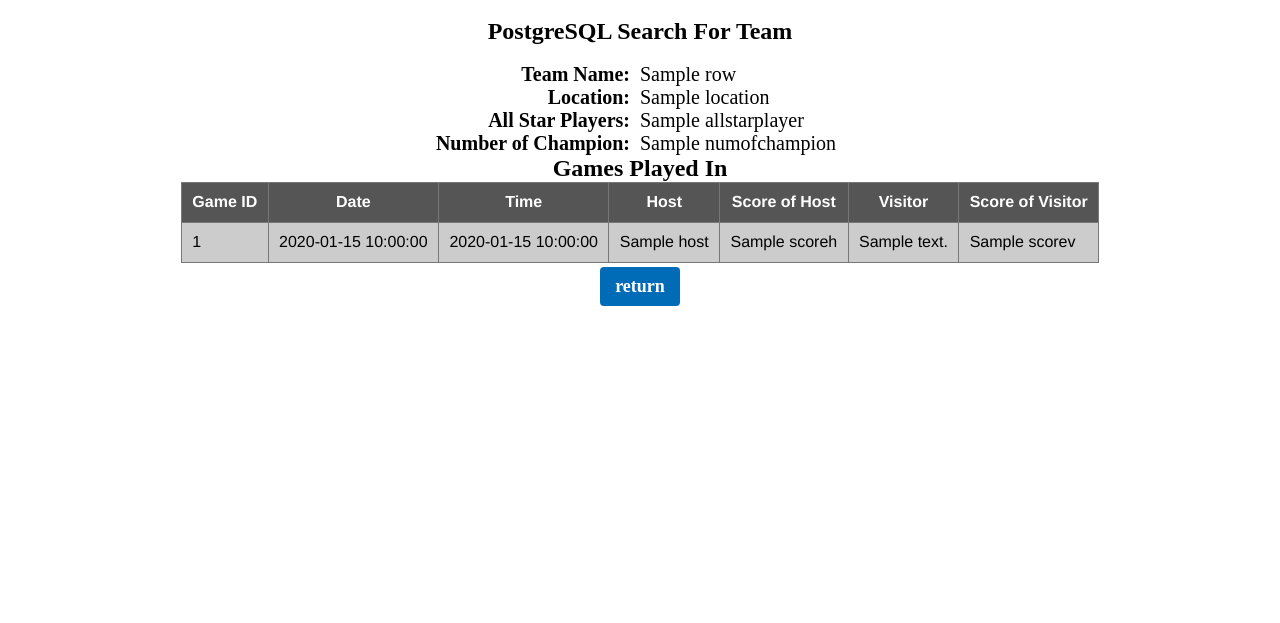
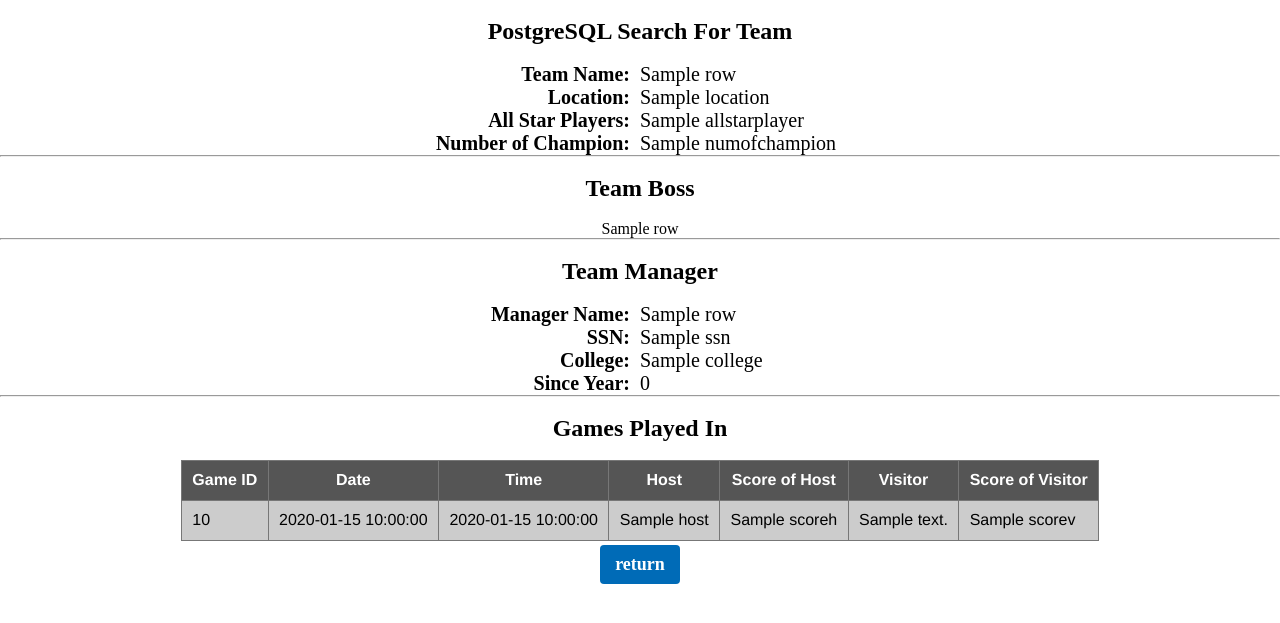
Before and after one commit to OliviaWYQ/NBA-DATA, a Flask app: template templates/psqlsearch_team.html in a window 1280 px wide. Shown: the top 623 px of the page. Run offline with Flask 2, Linux system fonts and the light colour scheme; the template is opened without the code that fills it: most values are stand-ins (such as "Sample title", 1, 10 or a date in 2020); parts of the project's set-up code (start-up, migrations or seed data) failed here and were passed over; some libraries are stand-ins or nearby versions.

Commit message:
search url

```diff
--- a/main.py
+++ b/main.py
@@ -92,19 +92,19 @@
     if form.validate_on_submit():
         username = request.form['username']
         password = request.form['password'].strip()
-        print (password)
+        # print (password)
         user = g.conn.execute(
             '''SELECT * FROM usernba WHERE username = '{}';'''.format(username)
         )
         if user:
             for u in user:
                 u = str(u.password).strip()
-                print("-----------user-------{}".format(u))
-                print(str(password))
+                print("------user------password------{}".format(u))
+                # print(str(password))
                 # if check_password_hash(u[3], form.password.data):
 
                 if u == password:
-                    print ("-----------user1-------{}\n")
+                    print ("---------success--------")
                     session['logged_in'] = True
                     #session['user_id'] = user[0]
                     #login_user(user, remember=form.remember.data)
@@ -127,7 +127,7 @@
 ######################################################################################################################
 ######################################################################################################################
 
-@app.route('/result',methods = ['POST', 'GET'])
+@app.route('/result',methods = ['POST'])
 def search_player():
     if request.method == 'POST':
         pname = request.form['pname']
@@ -195,7 +195,25 @@
 
     print ("Select Game successfully")
 
-    return render_template("psqlsearch_team.html",rows_team = rows_team, rows_game = rows_game)
+    cursor_manager = conn.execute('''SELECT mname, ssn, college, since FROM teams inner join
+                                    (SELECT mname, managers.ssn, college, tid, since FROM managers inner join manage
+                                    ON managers.ssn = manage.ssn) new
+                                    ON teams.tid = new.tid
+                                    WHERE name = '{}';'''.format(tname))
+    rows_manager = cursor_manager.fetchall()
+
+    print ("Select manager successfully")
+
+    cursor_boss = conn.execute('''SELECT * FROM teams inner join
+                                    (SELECT * FROM boss inner join own_by
+                                    ON boss.ssn = own_by.ssn) new
+                                    ON teams.tid = new.tid
+                                    WHERE teams.name = '{}';'''.format(tname))
+    rows_boss = cursor_boss.fetchall()
+
+    print ("Select manager successfully")
+
+    return render_template("psqlsearch_team.html",rows_team = rows_team, rows_game = rows_game, rows_manager=rows_manager, rows_boss=rows_boss)
 
 # @app.route('/result',methods = ['POST', 'GET'])
 # def result():
@@ -214,10 +232,12 @@
           nm = request.form['addname']
           tm = request.form['addteam']
 
-          with sql.connect("database.db") as con:
-             cur = con.cursor()
-             cur.execute("INSERT INTO players (name, team) VALUES (?,?)",(nm,tm) )
+          engine = create_engine(DATABASEURI)
+          # with sql.connect("database.db") as con:
+          with engine.connect() as con:
+             # cur = con.cursor()
 
+             cun.execute("INSERT INTO players (name, team) VALUES (?,?)",(nm,tm) )
              con.commit()
              msg = "Request successfully added, waiting for administrator to approve."
        except:
@@ -225,22 +245,30 @@
           msg = "error in insert operation"
 
        finally:
-          return render_template("result.html",msg = msg)
+          return render_template("result.html", msg = msg)
           con.close()
 
 
 @app.route('/profile')
 def profile():
-    con = sql.connect("database.db")
-    con.row_factory = sql.Row
-    cur = con.cursor()
-    cur.execute("select * from players")
-    rows = cur.fetchall()
+    # con = sql.connect("database.db")
+    # con.row_factory = sql.Row
+    # cur = con.cursor()
+    # cur.execute("select * from players")
+    # rows = cur.fetchall()
+    # cur_user = con.cursor()
+    # cur_user.execute("select * from user")
+    # user = cur_user.fetchall()
 
-    cur_user = con.cursor()
-    cur_user.execute("select * from user")
-    user = cur_user.fetchall()
-    return render_template("profile.html",user = user, rows = rows)
+    engine = create_engine(DATABASEURI)
+    con = engine.connect()
+    cusor_insert = con.execute("select * from insert")
+    rows_insert = cusor_insert.fetchall()
+
+    cusor_user = con.execute("select * from usernba")
+    rows_user = cusor_user.fetchall()
+
+    return render_template("profile.html",rows_user = rows_user, rows_insert = rows_insert)
 
 
 @app.route('/listplayer')
@@ -253,6 +281,7 @@
 
     engine = create_engine(DATABASEURI)
     conn = engine.connect()
+
     cursor_player = conn.execute("select * from players inner join employees on players.ssn = employees.ssn")
     rows_player = cursor_player.fetchall()
     return render_template("listplayer.html",rows = rows_player)
@@ -277,14 +306,17 @@
 
 @app.route('/init')
 def init():
-    conn = sqlite3.connect('database.db')
+    # conn = sqlite3.connect('database.db')
+    engine = create_engine(DATABASEURI)
+    conn = engine.connect()
+
     print ("Opened database successfully")
 
-    conn.execute('CREATE TABLE players (name TEXT, team TEXT)')
-    print ("Player Table created successfully")
+    conn.execute('CREATE TABLE insert (name TEXT, team TEXT)')
+    print ("Insert Player Table created successfully")
 
-    conn.execute('CREATE TABLE user (id INT, username CHAR(15), email CHAR(50), password CHAR(80), PRIMARY KEY (id))')
-    print ("User Table created successfully")
+    # conn.execute('CREATE TABLE user (id INT, username CHAR(15), email CHAR(50), password CHAR(80), PRIMARY KEY (id))')
+    # print ("User Table created successfully")
 
     conn.close()
     return 'OK'
@@ -333,6 +365,6 @@
     def run(debug, threaded, host, port):
         HOST, PORT = host, port
         print ("running on %s:%d" % (HOST, PORT))
-        app.run(host=HOST, port=PORT, debug=debug, threaded=threaded)
-    #run()
-    app.run(debug = True)
+        app.run(host=HOST, port=PORT, debug=True, threaded=threaded)
+    run()
+    # app.run(debug = True)
--- a/templates/index.html
+++ b/templates/index.html
@@ -37,7 +37,7 @@
       <div class="content" >
         <h1>Welcome to NBA Data</h1>
 
-      <form action = "http://localhost:5000/result" method = "POST">
+      <form action = "/result" method = "POST">
         <ul>
           <li class = "bar">Player Name:&nbsp&nbsp<input class = "smallbar" type = "text" name = "pname" value="*"/></li>
           <li class = "bar">&nbspTeam Name:&nbsp&nbsp<input class = "smallbar" type = "text" name = "tname" value="*"/></li>
--- a/templates/psqlsearch_team.html
+++ b/templates/psqlsearch_team.html
@@ -12,7 +12,6 @@
       <br>
       <h2>PostgreSQL Search For Team</h2>
       <br>
-
        {% for row in rows_team %}
         <dl>
           <dt>Team Name:&nbsp&nbsp</dt>
@@ -28,9 +27,38 @@
           <dd>{{row["numofchampion"]}}</dd>
         </dl>
        {% endfor %}
+       <hr>
        <br>
+       <h2>Team Boss</h2>
+       <br>
+        {% for row in rows_boss %}
+        {{row}}
 
+        {% endfor %}
+       <hr>
+       <br>
+       <h2>Team Manager</h2>
+       <br>
+        {% for row in rows_manager %}
+        <!-- {{row}} -->
+        <dl>
+          <dt>Manager Name:&nbsp&nbsp</dt>
+          <dd>{{row["mname"]}}</dd>
+
+          <dt>SSN:&nbsp&nbsp</dt>
+          <dd>{{row["ssn"]}}</dd>
+
+          <dt>College:&nbsp&nbsp</dt>
+          <dd>{{row["college"]}}</dd>
+
+          <dt>Since Year:&nbsp&nbsp</dt>
+          <dd>{{row["since"]|int}}</dd>
+        </dl>
+        {% endfor %}
+       <hr>
+       <br>
        <h2>Games Played In</h2>
+       <br>
       <table>
          <thead>
           <tr>
@@ -46,7 +74,7 @@
 
          {% for row in rows_game %}
             <tr>
-               <td>{{row["gid"]}}</td>
+               <td>{{row["gid"]|int}}</td>
                <td>{{row["date"]}}</td>
                <td>{{row["time"]}}</td>
                <td>{{row["host"]}}</td>
```
Also changed, not shown: templates/profile.html (+11 -10 lines), 1 other file.
